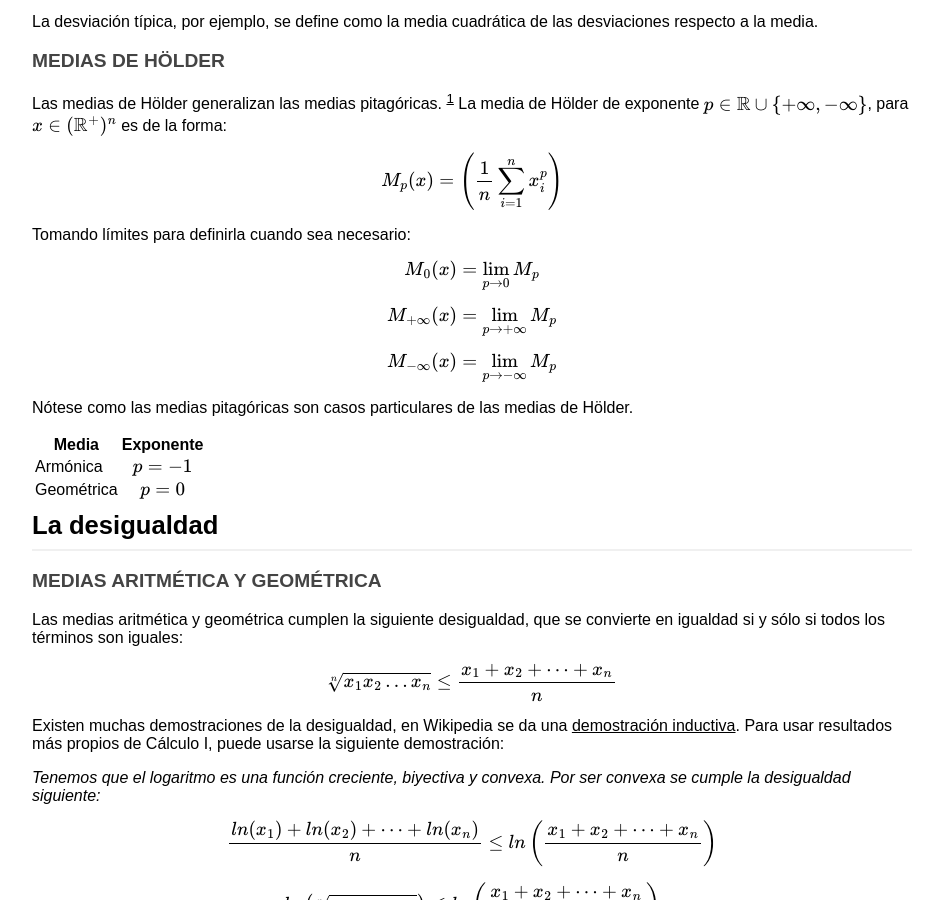
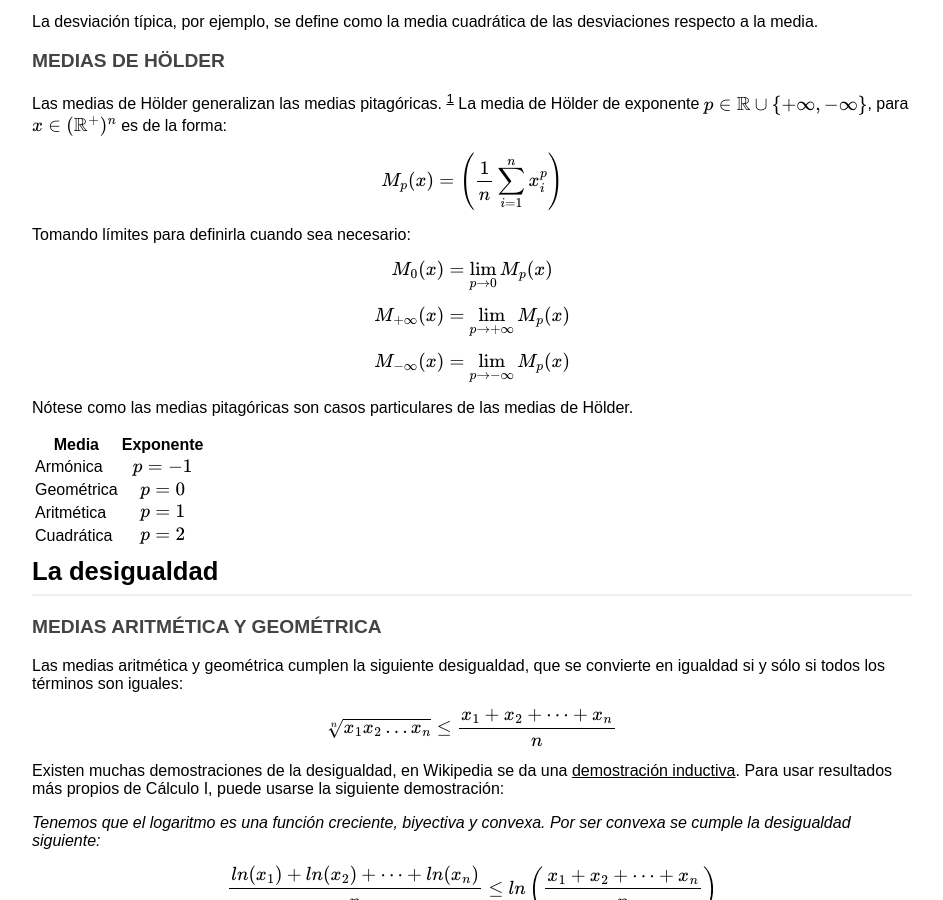
Before and after one commit to libreim/blog, a Jekyll site: the page built from _posts/2014-4-12-desigualdad-medias.md, in a window 1280 px wide and 900 px high, scrolled down 1842 px. Shown: the whole window, without its empty margins (168-1111 px from the left). Built offline with Jekyll 4.4.1, drawn with Linux system fonts in a browser that asks for light colours; formulas are drawn with MathJax 3; comment, search, counter and statistics services are not loaded.

Commit message:
[Medias] Medias de Hölder

```diff
--- a/_posts/2014-4-12-desigualdad-medias.md
+++ b/_posts/2014-4-12-desigualdad-medias.md
@@ -100,16 +100,19 @@ La media de Hölder de exponente `$p \in \mathbb{R} \cup \{+\infty, -\infty\}$`,
 
 Tomando límites para definirla cuando sea necesario:
 
-`$$ M_0 ({x}) = \lim_{p \to 0} M_p $$`
-`$$ M_{+\infty} ({x}) = \lim_{p \to +\infty} M_p $$`
-`$$ M_{-\infty} ({x}) = \lim_{p \to -\infty} M_p $$`
+`$$ M_0 ({x}) = \lim_{p \to 0} M_p(x) $$`
+`$$ M_{+\infty} ({x}) = \lim_{p \to +\infty} M_p(x) $$`
+`$$ M_{-\infty} ({x}) = \lim_{p \to -\infty} M_p(x) $$`
 
 Nótese como las medias pitagóricas son casos particulares de las medias de Hölder.
 
-Media |  Exponente
-----------|:---------:
+Media     |  Exponente
+----------|:-----------:
 Armónica  | `$p=-1$`
 Geométrica| `$p=0$`
+Aritmética| `$p=1$`
+Cuadrática| `$p=2$`
+
 
 
 
```
